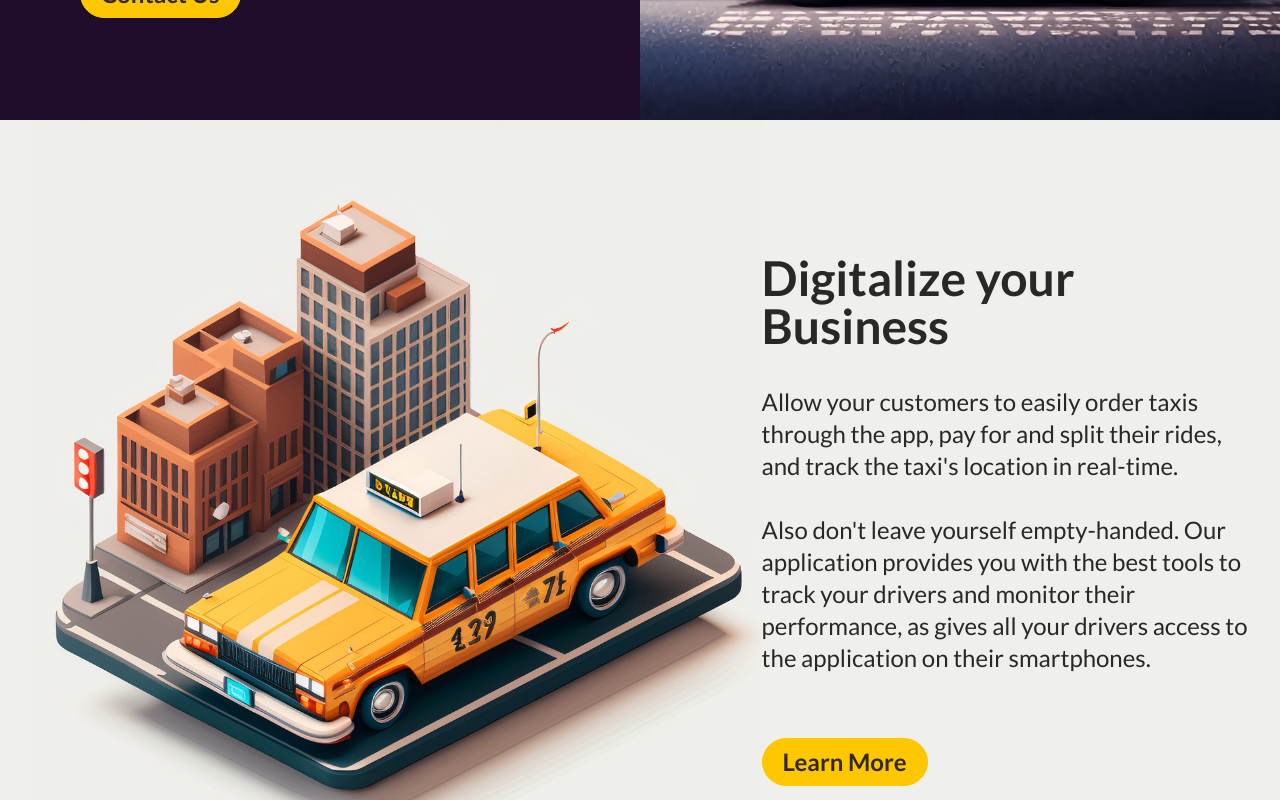
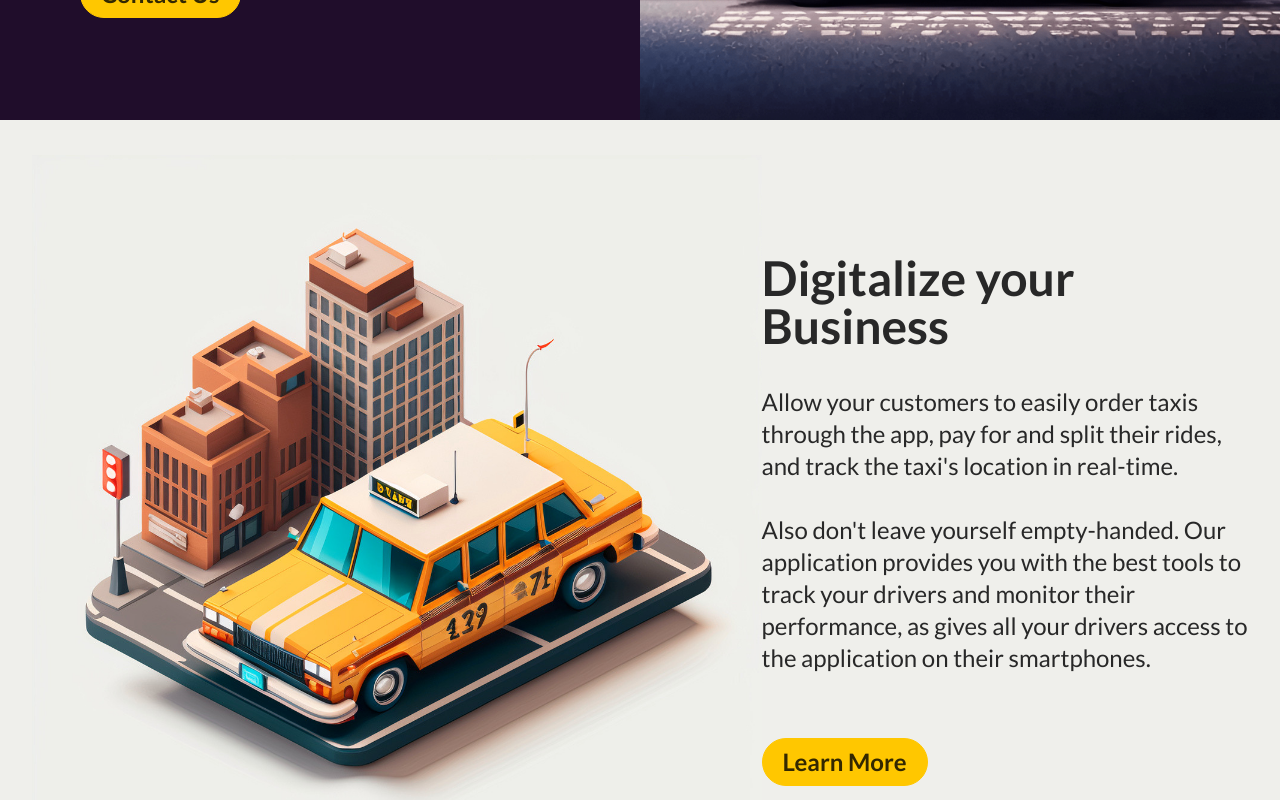
Before and after one commit to IllyaBrod/split-landing, a Next.js app: page / in a window 1280 px wide. Shown: the part 680-1480 px from the top of the page. Built offline with nearby package versions, Linux system fonts and the light colour scheme.

Commit message:
fix: fix image and supposedly add Safari support

```diff
--- a/src/components/FlipHover.tsx
+++ b/src/components/FlipHover.tsx
@@ -7,7 +7,7 @@ export default function FlipHover({imageData, title, description, background, ba
   {imageData: StaticImageData, title: string, description: string,
     background: string, backDescription: string}) {
   return (
-    <div className="group max-w-[400px] lg:h-[450px]">
+    <div className="group max-w-[400px] md:w-[400px] lg:h-[450px]">
       <div className={`relative h-full w-full pb-7 shadow-xl rounded-4xl transition-all duration-500 [transform-style:preserve-3d] group-hover:[transform:rotateY(180deg)] ${background}`}>
         <div className={`flex flex-col items-center
        rounded-4xl text-center px-7 h-full pt-3`}>
@@ -17,7 +17,7 @@ export default function FlipHover({imageData, title, description, background, ba
           <p className="text-xl">{description}</p>
 
         </div>
-        <div className="absolute inset-0 h-full w-full rounded-4xl px-12 bg-showcase/95 text-center text-slate-200 [transform:rotateY(180deg)] [backface-visibility:hidden]">
+        <div className="absolute inset-0 h-full w-full rounded-4xl px-12 bg-showcase/95 text-center text-slate-200 [transform:rotateY(180deg)] [backface-visibility:hidden] [-webkit-backface-visibility: hidden]">
           <div className="flex h-full flex-col items-center justify-center">
             <p className="text-xl text-white">{backDescription}</p>
           </div>
--- a/src/components/Footer.tsx
+++ b/src/components/Footer.tsx
@@ -3,7 +3,7 @@ const Footer = () => {
     <footer className="bg-showcase py-8">
       <div className="container mx-auto">
         <p className="text-4xl text-white mb-8">Split</p>
-        <div className="flex flex-wrap justify-between items-center">
+        <div className="flex flex-wrap justify-between gap-y-6 items-center">
           <div className="w-full md:w-auto text-center md:text-left">
             <p className="text-white">
               &copy; 2023 Split. All rights reserved.
--- a/src/components/Showcase.tsx
+++ b/src/components/Showcase.tsx
@@ -31,7 +31,7 @@ const Showcase = ({id}: {id?: string}) => {
               objectFit: "cover",
               height: "100vh",
             }}
-            quality={100}
+            quality={80}
           />
         </div>
 
--- a/src/pages/index.tsx
+++ b/src/pages/index.tsx
@@ -46,14 +46,14 @@ const Home: FC = () => {
       <main className="w-full h-full overflow-hidden">
 
         <section id="digitalize" className="lg:h-screen flex
-        flex-col lg:flex-row items-center m-auto container">
+        flex-col lg:flex-row items-center m-auto container lg:justify-around">
 
           <div className="basis-3/5 lg:h-full">
             <Image
               src={TaxiTownSprite}
               alt={"Taxi Town Sprite"}
               style={{
-                objectFit: "cover",
+                objectFit: "contain",
                 height: "100%",
                 width: "auto",
               }}
```
Lines whose indentation alone changed are shown as unchanged.
